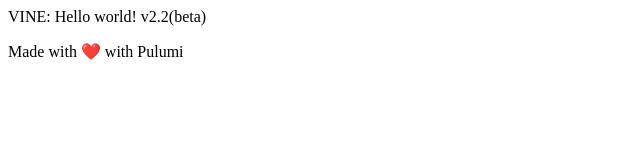
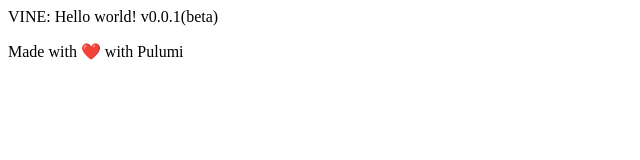
Before and after one commit to vine-d/pulumi-tests, a website: page pulumiProject/www/index.html in a window 1280 px wide. Shown: the full height of the page, 0-640 px from the left. Drawn offline with Linux system fonts and the light colour scheme.

Commit message:
app html text updated

```diff
--- a/pulumiProject/www/index.html
+++ b/pulumiProject/www/index.html
@@ -3,6 +3,6 @@
     <title>vine static website</title><meta charset="UTF-8">
   </head>
   <body>
-    <p>VINE: Hello world! v2.2(beta)</p><p>Made with ❤️ with Pulumi</p>
+    <p>VINE: Hello world! v0.0.1(beta)</p><p>Made with ❤️ with Pulumi</p>
   </body>
 </html>
```
